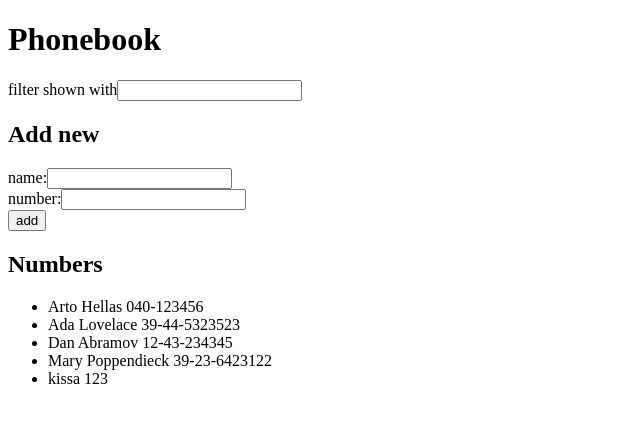
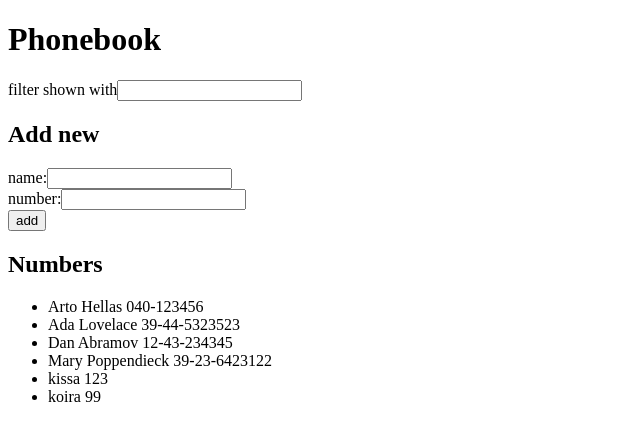
Before and after one commit to sepi4/kurssitehtavat-osa2, a React (Create React App) app in the folder puhelinluettelo/: page / in a window 1280 px wide. Shown: the top 440 px of the page, without its empty margins (0-640 px from the left). Built offline with nearby package versions, Linux system fonts and the light colour scheme; data requests are answered from the project's data file.

Commit message:
2.16: puhelinluettelo step8

```diff
--- a/puhelinluettelo/db.json
+++ b/puhelinluettelo/db.json
@@ -23,7 +23,12 @@
     {
       "name": "kissa",
       "number": "123",
-      "id": 0.6325518747795664
+      "id": 0.7021462282911632
+    },
+    {
+      "name": "koira",
+      "number": "99",
+      "id": 0.9517938964614261
     }
   ]
 }
--- a/puhelinluettelo/src/components/App.js
+++ b/puhelinluettelo/src/components/App.js
@@ -1,9 +1,10 @@
 import React, { useState, useEffect } from 'react'
-import axios from 'axios'
 
 import Filter from './Filter'
 import PersonForm from './PersonForm'
 import Persons from './Persons'
+
+import personsService from '../services/persons'
 
 const App = () => {
 
@@ -12,7 +13,6 @@ const App = () => {
   const [ newNumber, setNewNumber ] = useState('')
   const [ filter, setFilter ] = useState('')
 
-  const baseUrl = "http://localhost:3001/persons"
 
   const handleSubmit = (event) => {
     event.preventDefault()
@@ -30,33 +30,31 @@ const App = () => {
       number: newNumber,
       id: Math.random(),
     }
-    axios
-      .post(baseUrl, newPerson)
-      .then((responce) => {
-        console.log(responce.data)
-        setPersons(persons.concat(responce.data))
+
+    personsService
+      .create(newPerson)
+      .then(retNote => {
+        console.log(retNote)
+        setPersons(persons.concat(retNote))
         setNewName("")
         setNewNumber("")
       })
-
   }
 
   const mapPersons = persons
-    .filter((p) =>
-      p.name.toLowerCase().includes(filter.toLowerCase()))
+    .filter(p => {
+      return p.name.toLowerCase().includes(filter.toLowerCase())
+    })
     .map((p, i) =>
       <li key={p.name+i} >{p.name} {p.number}</li>)
 
-  const hook = () => {
-    axios
-      .get(baseUrl)
-      .then((responce) => {
-        // console.log(responce)
-        setPersons(responce.data)
-      })
-  }
 
-  useEffect(hook, [])
+
+  useEffect(() => {
+    personsService
+      .getAll()
+      .then(initialPersons => setPersons(initialPersons))
+  },[])
 
   return (
     <div>
--- /dev/null
+++ b/puhelinluettelo/src/services/persons.js
@@ -0,0 +1,17 @@
+import axios from 'axios'
+
+const baseUrl = "http://localhost:3001/persons"
+
+const create = newObject =>
+  axios
+    .post(baseUrl, newObject)
+    .then(responce => responce.data)
+
+
+const getAll = () =>
+  axios
+    .get(baseUrl)
+    .then(responce => responce.data)
+
+
+export default { create, getAll }
```
